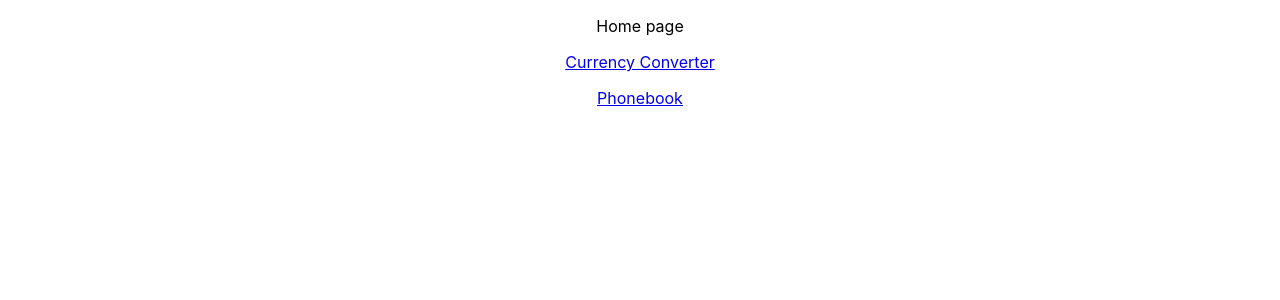
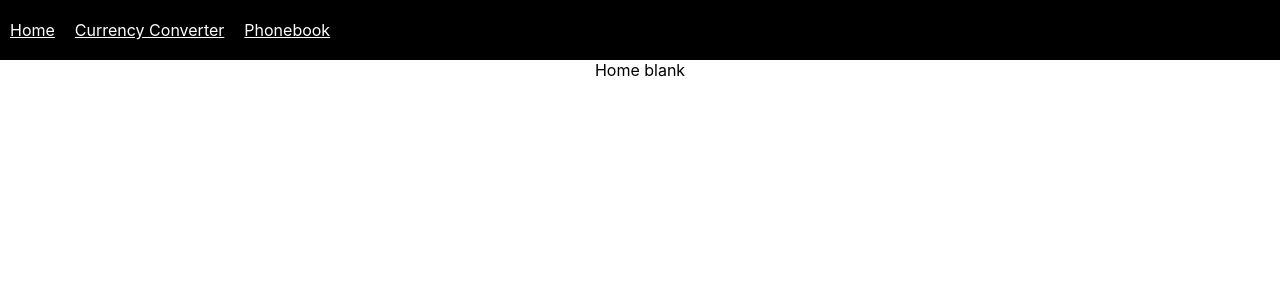
Before and after one commit to kishoreankit95/react, a React (Create React App) app in the folder reactmodules/: page / in a window 1280 px wide. Shown: the top 300 px of the page. Built offline with nearby package versions, Linux system fonts and the light colour scheme.

Commit message:
adding navbar component

```diff
--- a/reactmodules/package.json
+++ b/reactmodules/package.json
@@ -7,6 +7,7 @@
     "@testing-library/jest-dom": "^5.16.5",
     "@testing-library/react": "^13.4.0",
     "@testing-library/user-event": "^13.5.0",
+    "node-sass": "^8.0.0",
     "react": "^18.2.0",
     "react-dom": "^18.2.0",
     "react-router-dom": "^6.9.0",
--- a/reactmodules/src/App.js
+++ b/reactmodules/src/App.js
@@ -2,23 +2,27 @@ import './App.css';
 import { BrowserRouter as Router, Routes, Route, Link } from 'react-router-dom';
 import PhoneBookForm from './phonebook/PhoneBookForm';
 import Converter from './currencyConverter/Converter';
+import Navbar from './home/Navbar';
+import Home from './home/index';
 
 function App() {
   return (
     <div className="App">
-      <Routes>
-        <Route exact path="/phonebook" element={<PhoneBookForm/>} />
-        <Route exact path="/currconv" element={<Converter/>} />
-      </Routes>
+
       {/* <PhoneBookForm /> */}
       <div>
-        <p>Home page</p>
-        <p>
+        <Navbar />
+        <Routes>
+          <Route path="/" element={<Home />} />
+          <Route exact path="/phonebook" element={<PhoneBookForm/>} />
+          <Route exact path="/currconv" element={<Converter/>} />
+        </Routes>
+        {/* <p>
           <Link to="./currconv">Currency Converter</Link>
         </p>
         <p>
           <Link to="./phonebook">Phonebook</Link>
-        </p>
+        </p>         */}
       </div>
     </div>
   )
--- /dev/null
+++ b/reactmodules/src/home/Navbar.js
@@ -0,0 +1,14 @@
+import './home.scss';
+import {Link} from 'react-router-dom';
+
+function Navbar() {
+    return (
+        <div className="navbar">
+            <div className='link'><Link to="./">Home</Link></div>
+            <div className='link'><Link to="./currconv">Currency Converter</Link></div>
+            <div className='link'><Link to="./phonebook">Phonebook</Link></div>
+        </div>
+    )
+}
+
+export default Navbar;
--- /dev/null
+++ b/reactmodules/src/home/home.scss
@@ -0,0 +1,11 @@
+.navbar{
+    background: black;
+    display: flex;
+    padding: 20px 10px;
+    .link{
+        margin-right: 20px;
+    }
+    a{
+        color: #fff;
+    }
+}
--- /dev/null
+++ b/reactmodules/src/home/index.js
@@ -0,0 +1,16 @@
+import React from 'react';
+import {Link, Routes, Route} from 'react-router-dom';
+import PhoneBookForm from "../phonebook/PhoneBookForm"
+import Converter from '../currencyConverter/Converter';
+import './home.scss';
+
+function Home() {
+  return (
+    <div>
+      Home blank
+
+    </div>
+  )
+}
+
+export default Home
```
